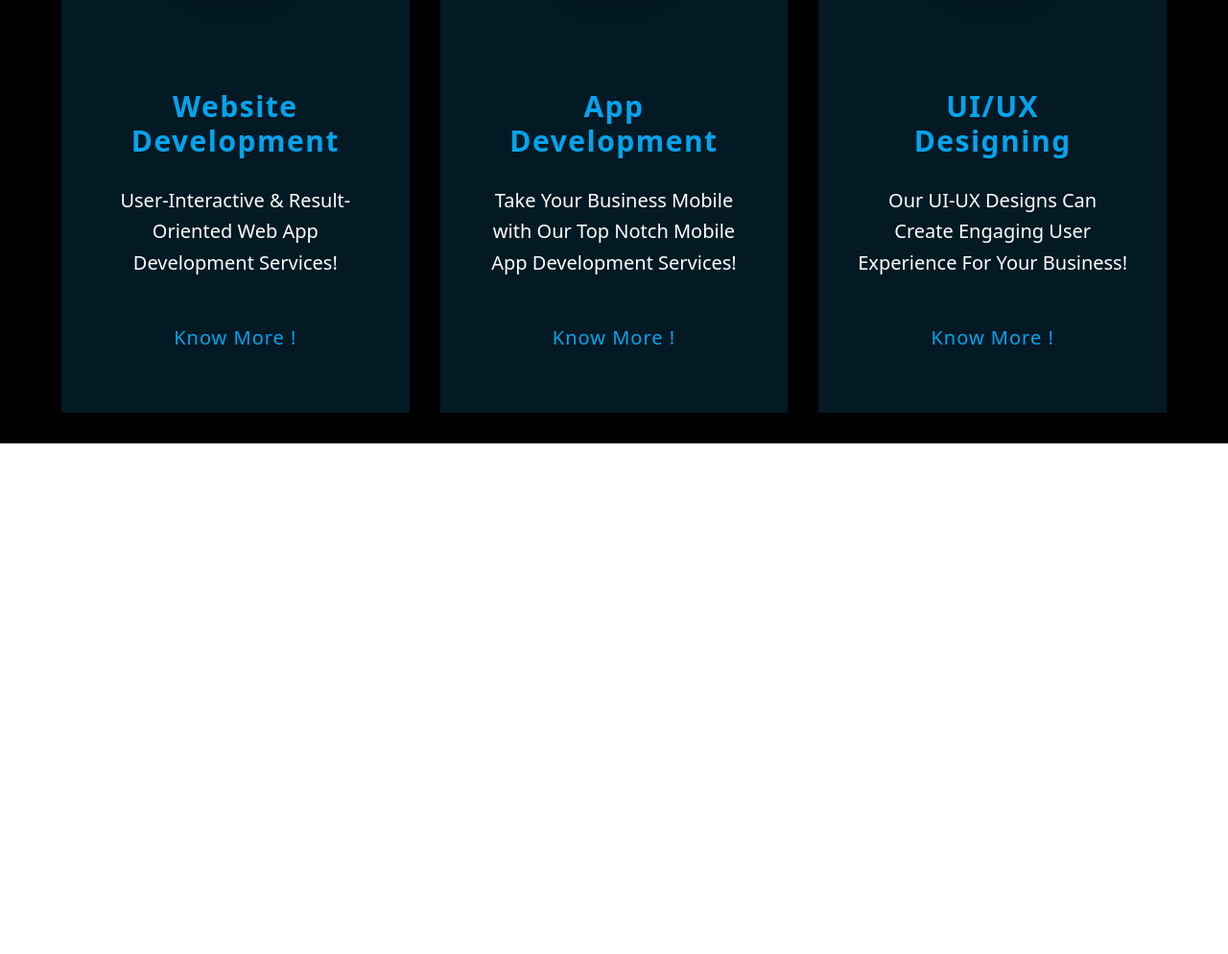
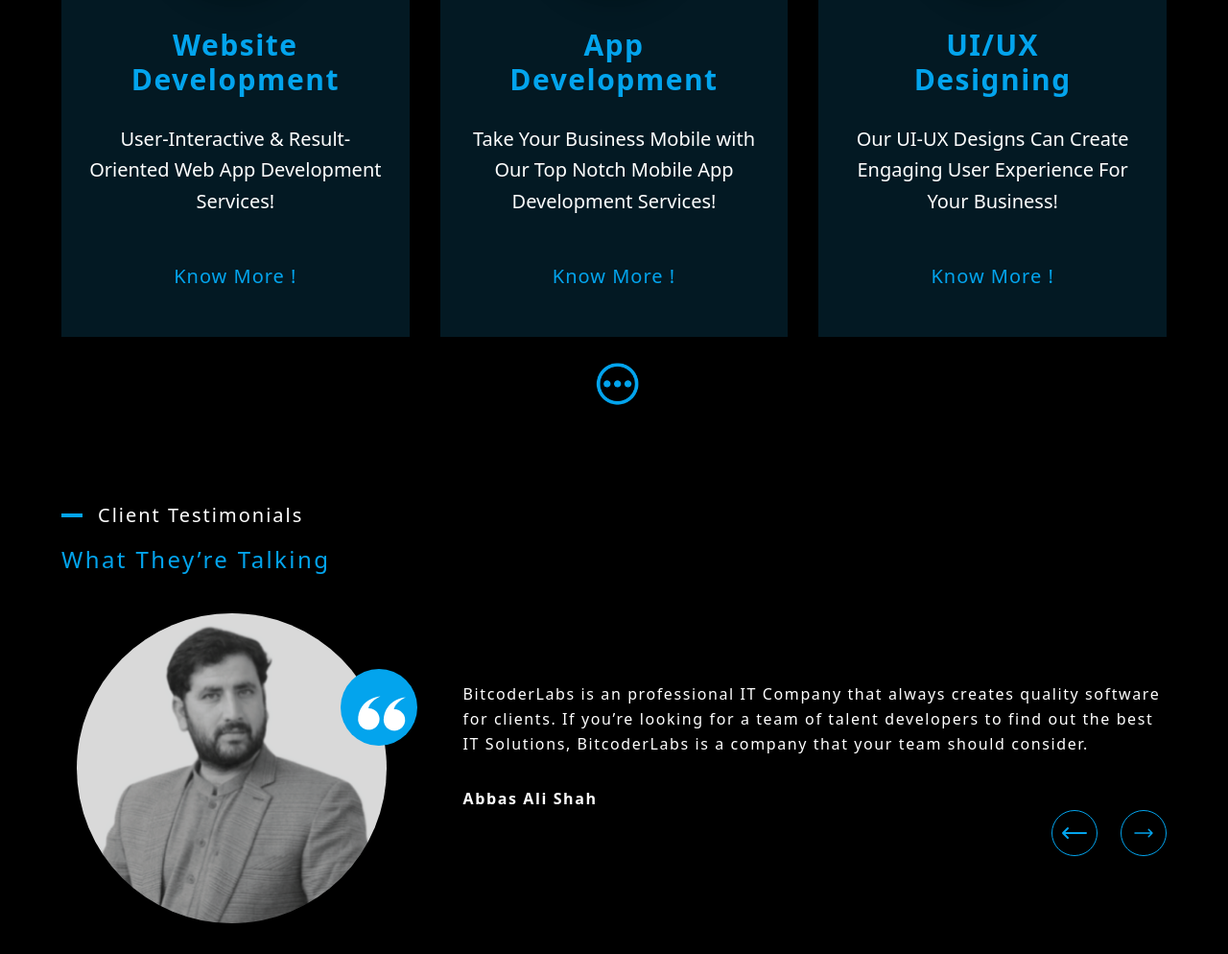
Before and after one commit to DexterN00b/bitcoderlabs, a plain HTML site: page index.html in a window 1280 px wide. Shown: the part 4548-5542 px from the top of the page at 96% size. Before the commit the page ends 5010 px from the top, so only its background shows below. Drawn offline with nearby package versions, Linux system fonts and the light colour scheme.

Commit message:
section updated

```diff
--- a/index.html
+++ b/index.html
@@ -371,11 +371,11 @@
       <div class="flex items-center gap-4">
         <img src="./images/vector-1.png" alt="" />
         <span
-          class="text-white font-sans text-xl tracking-wider font-extralight"
+          class="text-white font-sans text-xl tracking-widest font-extralight"
           >What We Do</span
         >
       </div>
-      <h2 class="text-[#03a4ed] text-2xl font-sans mt-4">
+      <h2 class="text-[#03a4ed] text-2xl font-sans mt-4 tracking-widest">
         DEALING IN ALL PROFESSIONAL
       </h2>
       <h1
@@ -392,7 +392,7 @@
               <img src="./images/Frame (1).png" alt="Frame" />
             </div>
           </div>
-          <div class=" bg-[#031923] px-10 py-16">
+          <div class="h-[28.125rem] bg-[#031923] px-5">
             <h1
               class="text-[#03a4ed] tracking-wider mt-32 text-center text-3xl font-bold font-sans"
             >
@@ -403,51 +403,163 @@
             >
               Development
             </h1>
-            <p class="font-sans text-white text-xl text-center leading-relaxed mt-7 mb-12">
+            <p
+              class="font-sans text-white text-xl text-center leading-relaxed mt-7 mb-12"
+            >
               User-Interactive & Result-Oriented Web App Development Services!
             </p>
-            <a class="text-[#03a4ed] text-xl tracking-wider font-sans font-medium flex items-center justify-center" href="#">Know More !</a>
+            <a
+              class="text-[#03a4ed] text-xl tracking-wider font-sans font-medium flex items-center justify-center"
+              href="#"
+              >Know More !</a
+            >
           </div>
         </div>
 
         <div class="flex flex-col items-center justify-center">
           <div class="flex items-center justify-center">
-            <div class="h-[180.03px] w-[180.03px] bg-[#031923] z-10 rounded-full shadow-xl -mb-24 flex items-center justify-center">
-              <img src="./images/Frame (2).png" alt="Frame">
+            <div
+              class="h-[180.03px] w-[180.03px] bg-[#031923] z-10 rounded-full shadow-xl -mb-24 flex items-center justify-center"
+            >
+              <img src="./images/Frame (2).png" alt="Frame" />
             </div>
           </div>
-          <div class=" bg-[#031923] px-10 py-16">
-            <h1 class="text-[#03a4ed] tracking-wider mt-32 text-center text-3xl font-bold font-sans">
+          <div class="h-[28.125rem] bg-[#031923] px-5">
+            <h1
+              class="text-[#03a4ed] tracking-wider mt-32 text-center text-3xl font-bold font-sans"
+            >
               App
             </h1>
-            <h1 class="text-[#03a4ed] tracking-wider text-center text-3xl font-bold font-sans">
+            <h1
+              class="text-[#03a4ed] tracking-wider text-center text-3xl font-bold font-sans"
+            >
               Development
             </h1>
-            <p class="font-sans text-white text-xl text-center leading-relaxed mt-7 mb-12">
-              Take Your Business Mobile with Our Top Notch Mobile App Development Services!
-
+            <p
+              class="font-sans text-white text-xl text-center leading-relaxed mt-7 mb-12"
+            >
+              Take Your Business Mobile with Our Top Notch Mobile App
+              Development Services!
             </p>
-            <a class="text-[#03a4ed] text-xl tracking-wider font-sans font-medium flex items-center justify-center" href="#">Know More !</a>
+            <a
+              class="text-[#03a4ed] text-xl tracking-wider font-sans font-medium flex items-center justify-center"
+              href="#"
+              >Know More !</a
+            >
           </div>
         </div>
         <div class="flex flex-col items-center justify-center">
           <div class="flex items-center justify-center">
-            <div class="h-[180.03px] w-[180.03px] bg-[#031923] z-10 rounded-full shadow-xl -mb-24 flex items-center justify-center">
-              <img src="./images/Frame (3).png" alt="Frame">
+            <div
+              class="h-[180.03px] w-[180.03px] bg-[#031923] z-10 rounded-full shadow-xl -mb-24 flex items-center justify-center"
+            >
+              <img src="./images/Frame (3).png" alt="Frame" />
             </div>
           </div>
-          <div class=" bg-[#031923] px-10 py-16">
-            <h1 class="text-[#03a4ed] tracking-wider mt-32 text-center text-3xl font-bold font-sans">
+          <div class="h-[28.125rem] bg-[#031923] px-5">
+            <h1
+              class="text-[#03a4ed] tracking-wider mt-32 text-center text-3xl font-bold font-sans"
+            >
               UI/UX
             </h1>
-            <h1 class="text-[#03a4ed] tracking-wider text-center text-3xl font-bold font-sans">
+            <h1
+              class="text-[#03a4ed] tracking-wider text-center text-3xl font-bold font-sans"
+            >
               Designing
             </h1>
-            <p class="font-sans text-white text-xl text-center leading-relaxed mt-7 mb-12">
-              Our UI-UX Designs Can Create Engaging User Experience For Your Business!
-
+            <p
+              class="font-sans text-white text-xl text-center leading-relaxed mt-7 mb-12"
+            >
+              Our UI-UX Designs Can Create Engaging User Experience For Your
+              Business!
             </p>
-            <a class="text-[#03a4ed] text-xl tracking-wider font-sans font-medium flex items-center justify-center" href="#">Know More !</a>
+            <a
+              class="text-[#03a4ed] text-xl tracking-wider font-sans font-medium flex items-center justify-center"
+              href="#"
+              >Know More !</a
+            >
+          </div>
+        </div>
+      </div>
+      <div class="flex items-center justify-center">
+        <img class="w-24" src="./images/viewmore-icon.png" alt="" />
+      </div>
+    </section>
+    <!-- end of this section -->
+    <!-- review section -->
+    <section class="bg-black px-16 py-8">
+      <div class="flex items-center gap-4">
+        <img src="./images/vector-1.png" alt="" />
+        <span
+          class="text-white font-sans text-xl tracking-widest font-extralight"
+          >Client Testimonials</span
+        >
+      </div>
+      <h2 class="text-[#03a4ed] text-2xl font-sans mt-4 tracking-widest">
+        What They’re Talking
+      </h2>
+      <div class="flex items-center justify-between gap-16 mt-10">
+        <div class="flex items-center justify-center mx-4">
+          <div
+            class="rounded-full bg-[url('./images/group.png')] h-[20.1625rem] w-[20.1625rem] bg-cover flex items-center justify-end"
+          >
+            <div
+              class="w-[5rem] h-[5rem] bg-[#03a4ed] rounded-full -mr-8 mb-32 flex items-center justify-center"
+            >
+              <img
+                src="./images/Peachpuff Brush Stroke Photography Logo (2) 1.png"
+                alt="qoute svg"
+              />
+            </div>
+          </div>
+        </div>
+        <div class="w-[90%] mx-auto">
+          <p class="text-white tracking-widest leading-relaxed mb-8">
+            BitcoderLabs is an professional IT Company that always creates
+            quality software for clients. If you’re looking for a team of talent
+            developers to find out the best IT Solutions, BitcoderLabs is a
+            company that your team should consider.
+          </p>
+          <span class="font-sans text-white font-semibold mb-8 tracking-widest"
+            >Abbas Ali Shah</span
+          >
+          <div class="flex items-center justify-end gap-6">
+            <button
+              class="border border-[#03a4ed] rounded-full w-12 h-12 flex items-center justify-center"
+            >
+              <svg
+                xmlns="http://www.w3.org/2000/svg"
+                fill="none"
+                viewBox="0 0 24 24"
+                stroke-width="1.5"
+                stroke="#03a4ed"
+                class="size-8"
+              >
+                <path
+                  stroke-linecap="round"
+                  stroke-linejoin="round"
+                  d="M6.75 15.75 3 12m0 0 3.75-3.75M3 12h18"
+                />
+              </svg>
+            </button>
+            <button
+              class="border border-[#03a4ed] rounded-full w-12 h-12 flex items-center justify-center"
+            >
+              <svg
+                xmlns="http://www.w3.org/2000/svg"
+                fill="none"
+                viewBox="0 0 24 24"
+                stroke-width="1.5"
+                stroke="#03a4ed"
+                class="size-6"
+              >
+                <path
+                  stroke-linecap="round"
+                  stroke-linejoin="round"
+                  d="M17.25 8.25 21 12m0 0-3.75 3.75M21 12H3"
+                />
+              </svg>
+            </button>
           </div>
         </div>
       </div>
```
Also changed, not shown: images/Group.png (added), images/Peachpuff Brush Stroke Photography Logo (2) 1.png (added).
